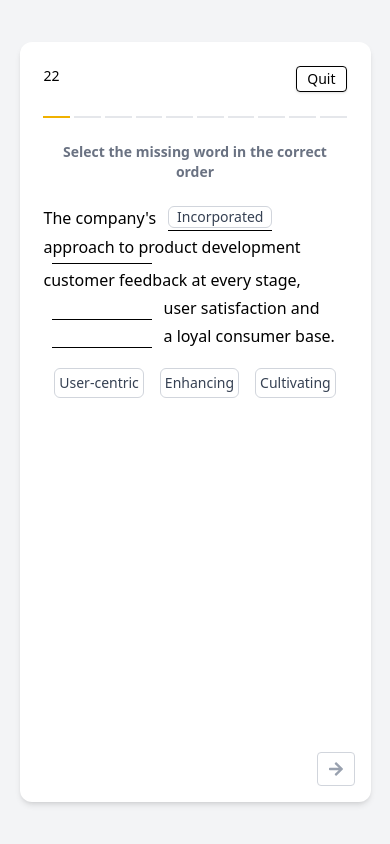
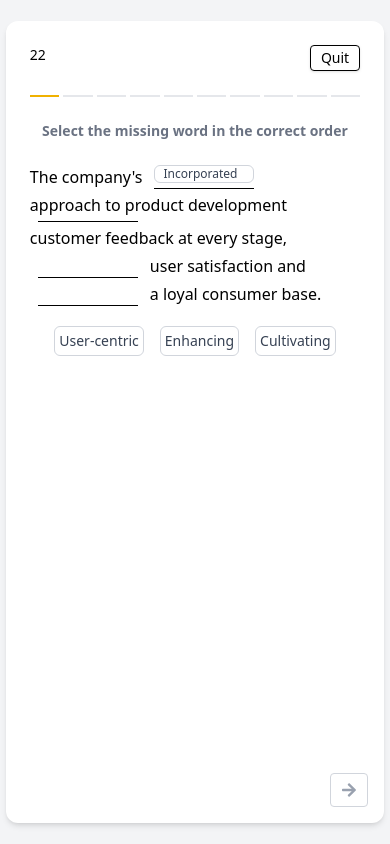
Before and after one commit to ANKIT632/CAMonk, a React (Vite) app in the folder client/: page /quiz in a window 390 px wide. Both pictures are taken after a click on the button "Incorporated". Built offline with nearby package versions, Linux system fonts and the light colour scheme.

Commit message:
fixed bug

```diff
--- a/client/src/components/MainQuizPage.tsx
+++ b/client/src/components/MainQuizPage.tsx
@@ -11,7 +11,7 @@ import quizDataJson from '../assets/db.json';
 function MainQuizPage() {
   const dispatch = useDispatch();
   const navigate = useNavigate();
-  const { totalQuestions, isAnswerCorrect, quizData } = useSelector(
+  const { totalQuestions, quizData } = useSelector(
     (state: RootState) => state.quiz
   );
 
@@ -38,7 +38,7 @@ function MainQuizPage() {
   useEffect(() => {
     const questions = quizDataJson.data.questions; // Access questions from the JSON file
     dispatch(setQuizData(questions)); // Dispatch quiz data to Redux
-    dispatch(setTotalQuestions(questions.length)); // Dispatch total questions to Redux
+    dispatch(setTotalQuestions(questions.length || 10)); // Dispatch total questions to Redux
     setTimeLeft(30); // Initialize timer
     setCurrentQuestionActive(0); // Reset current question
   }, [dispatch]);
@@ -73,7 +73,7 @@ function MainQuizPage() {
 
   return (
     <div className="bg-gray-100 h-screen flex flex-col items-center justify-center">
-      <div className="p-6 relative bg-white w-[80%] rounded-xl shadow-md space-y-6 min-md:space-y-10 h-[75%] max-sm:min-h-[90%] max-sm:min-w-[90%]">
+      <div className="p-6 relative bg-white w-[80%] rounded-xl shadow-md space-y-6 min-md:space-y-10 h-[75%] max-sm:min-h-[95%] max-sm:min-w-[97%]">
         <div className="text-sm flex justify-between">
           <p>{currentQuestionActive === totalQuestions ? 'Time up' : timeLeft}</p>
           <button className="p-0.5 px-2.5 rounded border hover:bg-gray-100 active:bg-white cursor-pointer shadow transition-colors duration-300">
--- a/client/src/components/QuetionAndOptions.tsx
+++ b/client/src/components/QuetionAndOptions.tsx
@@ -52,7 +52,7 @@ const QuetionAndOptions: React.FC<QuetionAndOptionsProps> = ({ question, options
   // clear previous states
   useEffect(() => {
     setUserAnswers(Array(4).fill(''));
-    setIdxCount(0);
+    setIdxCount([0, 1, 2, 3]);
   }, [question]);
 
   useEffect(() => {
@@ -76,7 +76,7 @@ const QuetionAndOptions: React.FC<QuetionAndOptionsProps> = ({ question, options
 
   return (
     <div className='flex flex-col items-center justify-center mt-4 '>
-      <div className={`md:w-[80%] flex flex-col items-center justify-center gap-1 }`}>
+      <div className={`md:w-[80%] w-full flex flex-col items-center justify-center gap-1 }`}>
 
 
         <div className='flex flex-wrap gap-1'>
@@ -84,7 +84,7 @@ const QuetionAndOptions: React.FC<QuetionAndOptionsProps> = ({ question, options
             <>
               <div className=' break-words'>{text}</div>
               <div className={` border-b mx-2 min-w-25 ${lenArray - 1 === index && 'hidden'}`}>{
-                userAnswers[index] != '' && <div className={` 'text-center mb-0.5 rounded-md hover:bg-gray-100 active:bg-gray-50 text-nowrap  text-gray-700 cursor-pointer border border-gray-300 text-sm w-fit px-2 py-0.5'}`}
+                userAnswers[index] != '' && <div className={` 'text-center w-full mb-0.5 rounded-md hover:bg-gray-100 active:bg-gray-50 text-nowrap  text-gray-700 cursor-pointer border border-gray-300 text-sm max-sm:text-xs px-2 py-0.5'}`}
                   onClick={() => handleAnswerRemove(index)}
                 >{userAnswers[index]}</div>
               }</div>
@@ -93,7 +93,7 @@ const QuetionAndOptions: React.FC<QuetionAndOptionsProps> = ({ question, options
         </div>
 
 
-        <div className='flex gap-4 mt-4 text-sm'>
+        <div className='flex gap-4 mt-4 text-sm flex-wap'>
           {options?.map((option: string, idx: number) => (
             <button
               key={idx}
```
